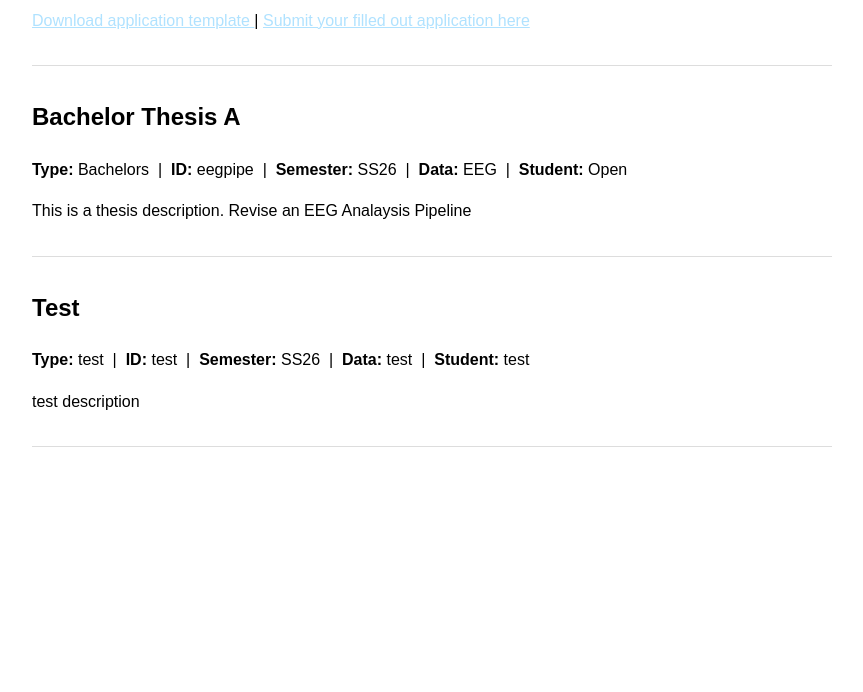
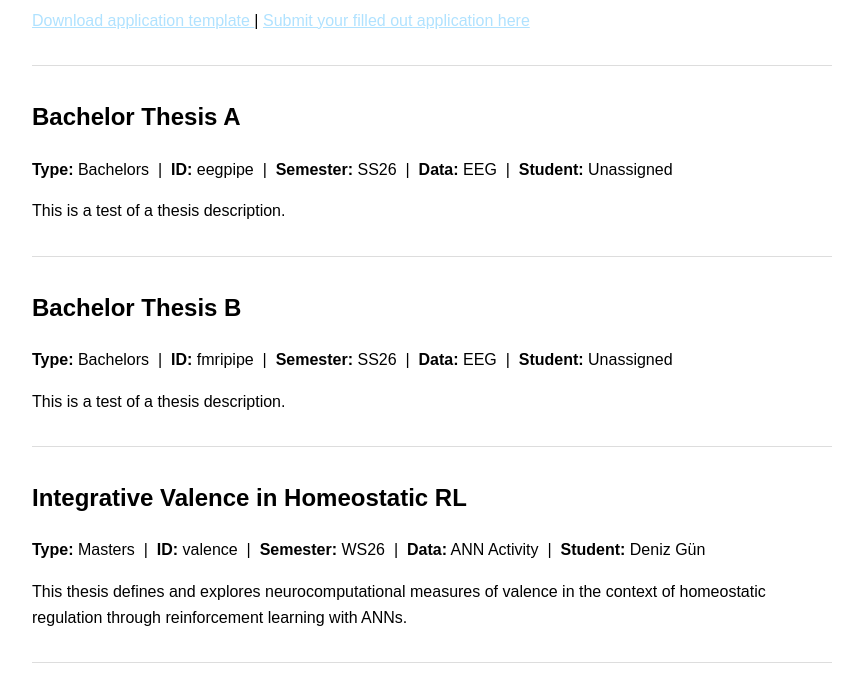
Before and after one commit to cogmodeluos/theses, a plain HTML site: page index.html in a window 1280 px wide. Shown: the part 97-789 px from the top of the page, without its empty margins (208-1071 px from the left). Drawn offline with Linux system fonts and the light colour scheme.

Commit message:
update 2026-04-28 09:20

```diff
--- a/index.html
+++ b/index.html
@@ -25,8 +25,26 @@
       &nbsp;|&nbsp; <strong>ID:</strong> eegpipe
       &nbsp;|&nbsp; <strong>Semester:</strong> SS26
       &nbsp;|&nbsp; <strong>Data:</strong> EEG
-      &nbsp;|&nbsp; <strong>Student:</strong> Open </p>
-  <p>This is a thesis description. Revise an EEG Analaysis Pipeline</p>
+      &nbsp;|&nbsp; <strong>Student:</strong> Unassigned </p>
+  <p>This is a test of a thesis description.</p>
+  <hr>
+
+  <h2>Bachelor Thesis B</h2>
+  <p><strong>Type:</strong> Bachelors
+      &nbsp;|&nbsp; <strong>ID:</strong> fmripipe
+      &nbsp;|&nbsp; <strong>Semester:</strong> SS26
+      &nbsp;|&nbsp; <strong>Data:</strong> EEG
+      &nbsp;|&nbsp; <strong>Student:</strong> Unassigned </p>
+  <p>This is a test of a thesis description.</p>
+  <hr>
+
+  <h2>Integrative Valence in Homeostatic RL</h2>
+  <p><strong>Type:</strong> Masters
+      &nbsp;|&nbsp; <strong>ID:</strong> valence
+      &nbsp;|&nbsp; <strong>Semester:</strong> WS26
+      &nbsp;|&nbsp; <strong>Data:</strong> ANN Activity
+      &nbsp;|&nbsp; <strong>Student:</strong> Deniz Gün </p>
+  <p>This thesis defines and explores neurocomputational measures of valence in the context of homeostatic regulation through reinforcement learning with ANNs. </p>
   <hr>
 
   <h2>Test</h2>
@@ -34,8 +52,8 @@
       &nbsp;|&nbsp; <strong>ID:</strong> test
       &nbsp;|&nbsp; <strong>Semester:</strong> SS26
       &nbsp;|&nbsp; <strong>Data:</strong> test
-      &nbsp;|&nbsp; <strong>Student:</strong> test </p>
-  <p>test description</p>
+      &nbsp;|&nbsp; <strong>Student:</strong> Unassgined </p>
+  <p>test</p>
   <hr>
 
 
```
